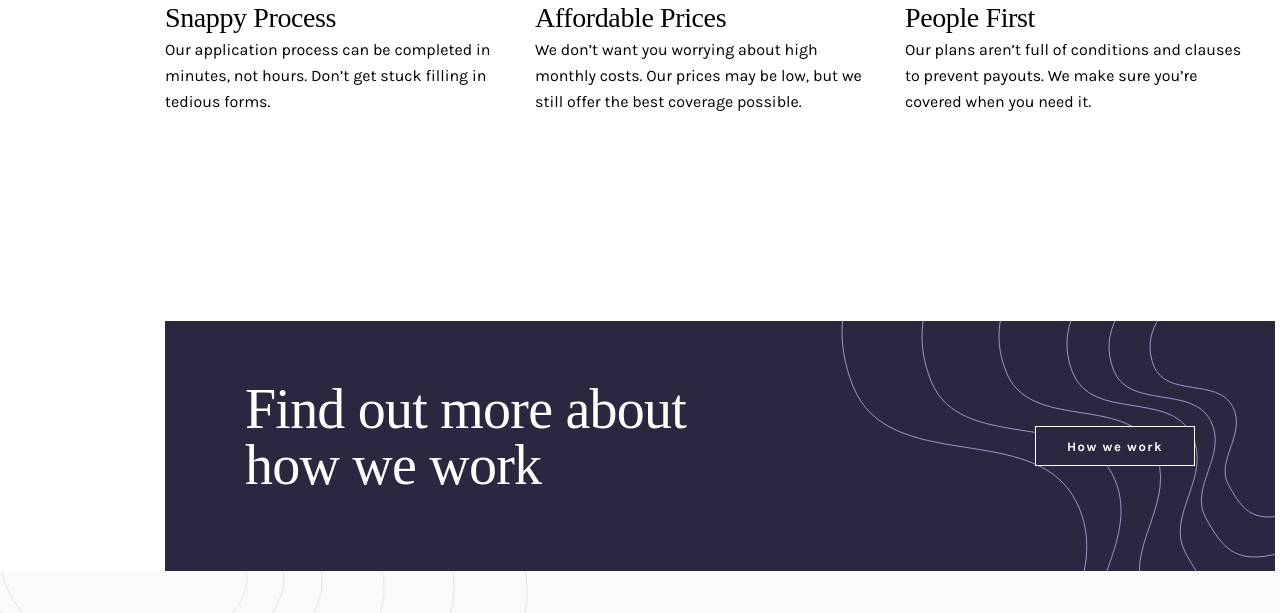
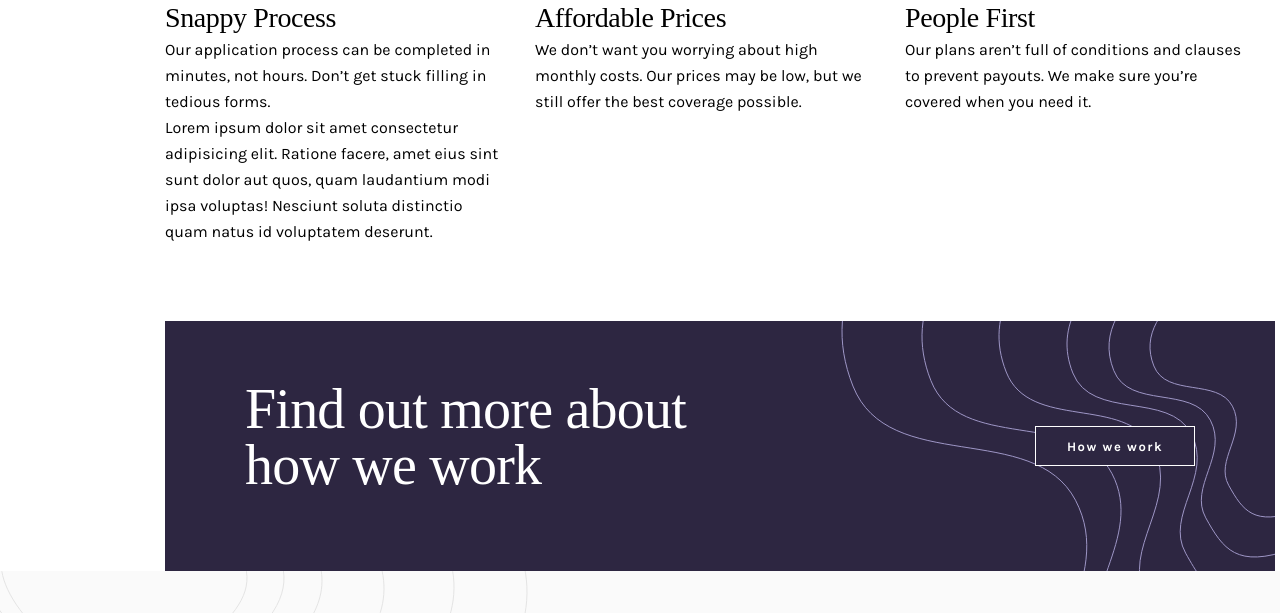
Before and after one commit to Isru-Ezu/insure-landing, a plain HTML site: page index.html in a window 1280 px wide. Shown: the part 1171-1784 px from the top of the page. Drawn offline with Linux system fonts and the light colour scheme.

Commit message:
second update

```diff
--- a/index.html
+++ b/index.html
@@ -53,6 +53,7 @@
                 <h3>Snappy Process</h3>
                 <p>Our application process can be completed in minutes, not hours. Don’t get
                     stuck filling in tedious forms.</p>
+                    <P>Lorem ipsum dolor sit amet consectetur adipisicing elit. Ratione facere, amet eius sint sunt dolor aut quos, quam laudantium modi ipsa voluptas! Nesciunt soluta distinctio quam natus id voluptatem deserunt.</P>
             </div>
             <div class="card-1">
                 <img src="image/icon-affordable-prices.svg" alt="">
```
